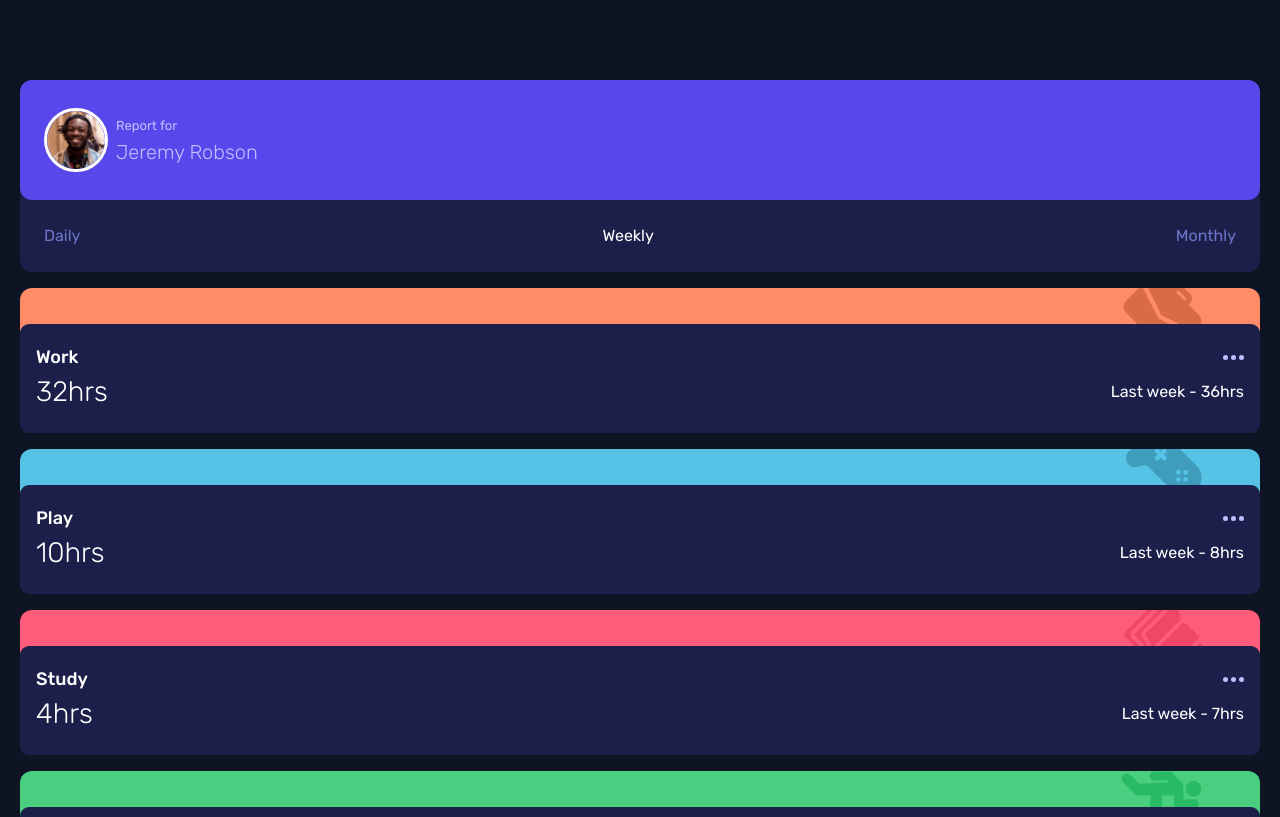
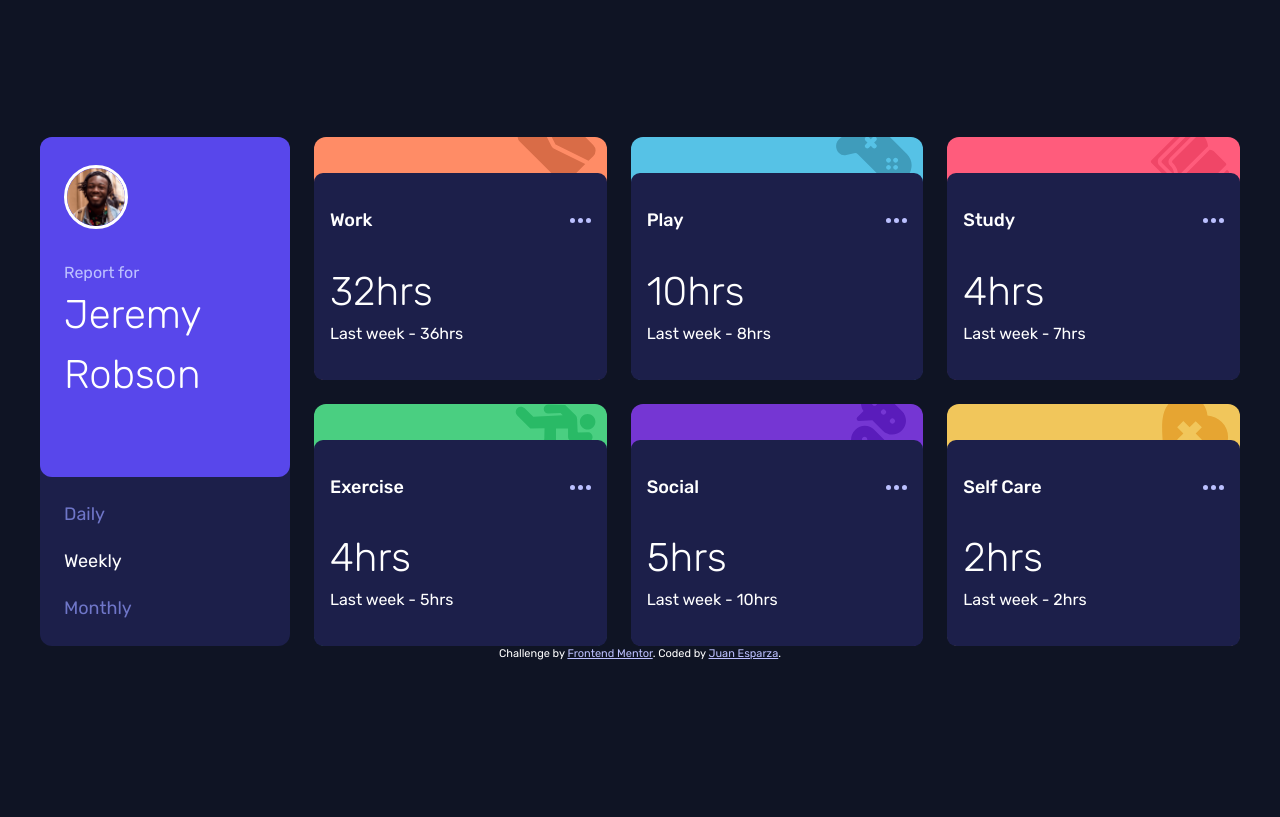
Before and after one commit to JEWebDev/time-tracking-dashboard, a plain HTML site: page index.html in a window 1280 px wide. Shown: the top 817 px of the page. Drawn offline with Linux system fonts and the light colour scheme.

Commit message:
Add styles for responsive desktop view

```diff
--- a/index.html
+++ b/index.html
@@ -28,7 +28,7 @@
           </div>
         </header>
         <nav>
-          <form action="" id="timeframe-form">
+          <form action="" class="timeframe-form" id="timeframe-form">
             <input type="radio" name="timeframe" id="daily" value="daily" />
             <label for="daily">Daily</label>
 
--- a/style.css
+++ b/style.css
@@ -91,8 +91,10 @@ body {
   font-size: 1rem;
 
   background-color: var(--Very-dark-blue);
-  display: grid;
-  place-items: center;
+  display: flex;
+  flex-direction: column;
+  align-items: center;
+  justify-content: center;
 }
 
 .user {
@@ -120,6 +122,7 @@ body {
       color: var(--Pale-Blue);
     }
     h1 {
+      color: white;
       font-weight: var(--fw-thin);
       font-size: 1.25rem;
     }
@@ -149,10 +152,11 @@ body {
   }
 }
 main {
+  max-width: 1200px;
   display: grid;
   grid-template-columns: minmax(0, 1fr);
   gap: 1rem;
-  min-width: 100%;
+  width: 100%;
 
   .dashboard {
     display: grid;
@@ -215,6 +219,7 @@ main {
     background-color: var(--Dark-blue);
     border-radius: 9px;
     padding: 1.25rem 1rem;
+    min-height: 100%;
 
     .wrapper {
       display: flex;
@@ -248,3 +253,63 @@ main {
 .attribution a {
   color: var(--Pale-Blue);
 }
+
+@media (min-width: 768px) {
+  main {
+    display: grid;
+    grid-template-columns: 250px 1fr;
+    gap: 1.5rem;
+
+    .user {
+      .user-info {
+        display: flex;
+        flex-direction: column;
+        align-items: flex-start;
+
+        gap: 2rem;
+
+        padding-bottom: 4.5rem;
+        span {
+          font-size: 1rem;
+        }
+
+        h1 {
+          font-size: 2.5rem;
+        }
+      }
+
+      .timeframe-form {
+        display: flex;
+        flex-direction: column;
+        gap: 1.25rem;
+
+        label {
+          font-size: 1.125rem;
+        }
+      }
+    }
+
+    .dashboard {
+      display: grid;
+      grid-template-columns: 1fr 1fr 1fr;
+      gap: 1.5rem;
+      .task {
+        .description {
+          display: flex;
+          flex-direction: column;
+          justify-content: space-around;
+
+          .wrapper:nth-child(2) {
+            display: flex;
+            flex-direction: column;
+            align-items: flex-start;
+
+            p:nth-child(1) {
+              font-size: 2.5rem;
+            }
+          }
+        }
+      }
+    }
+  }
+}
```
